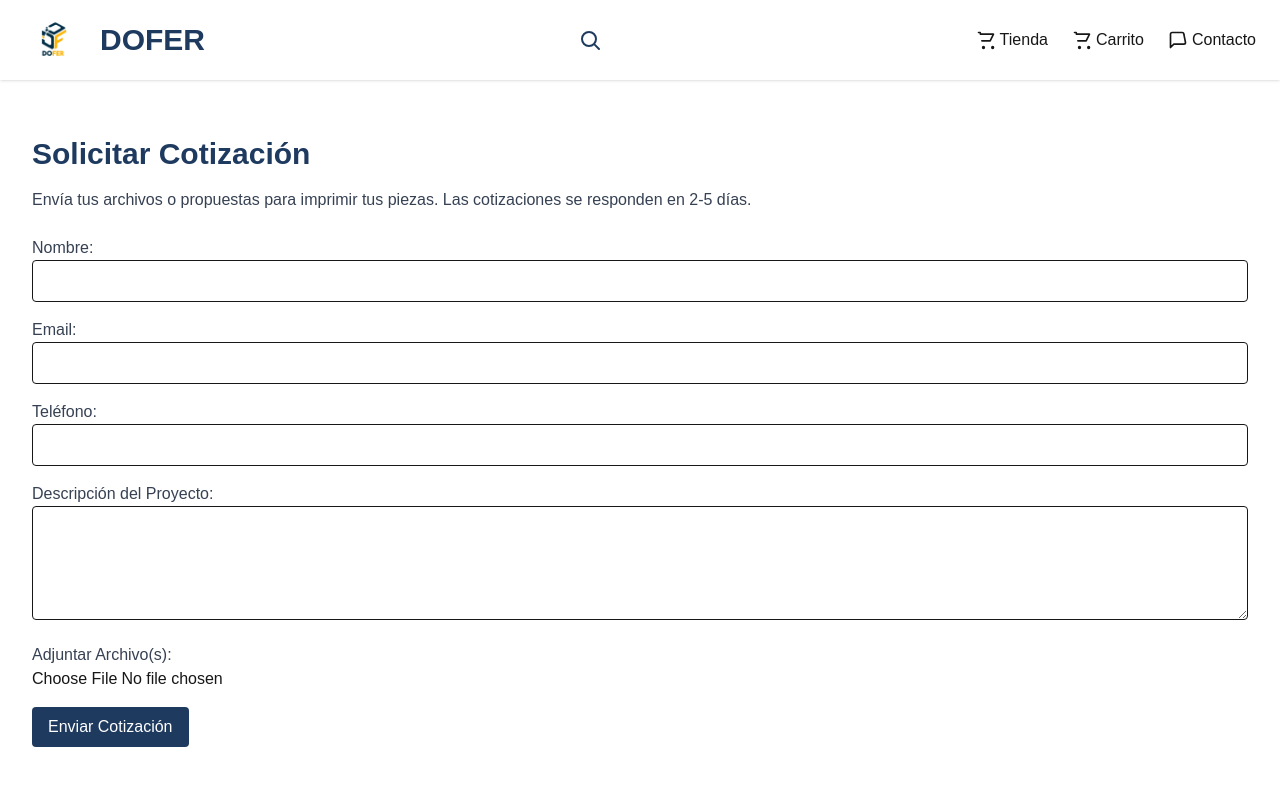
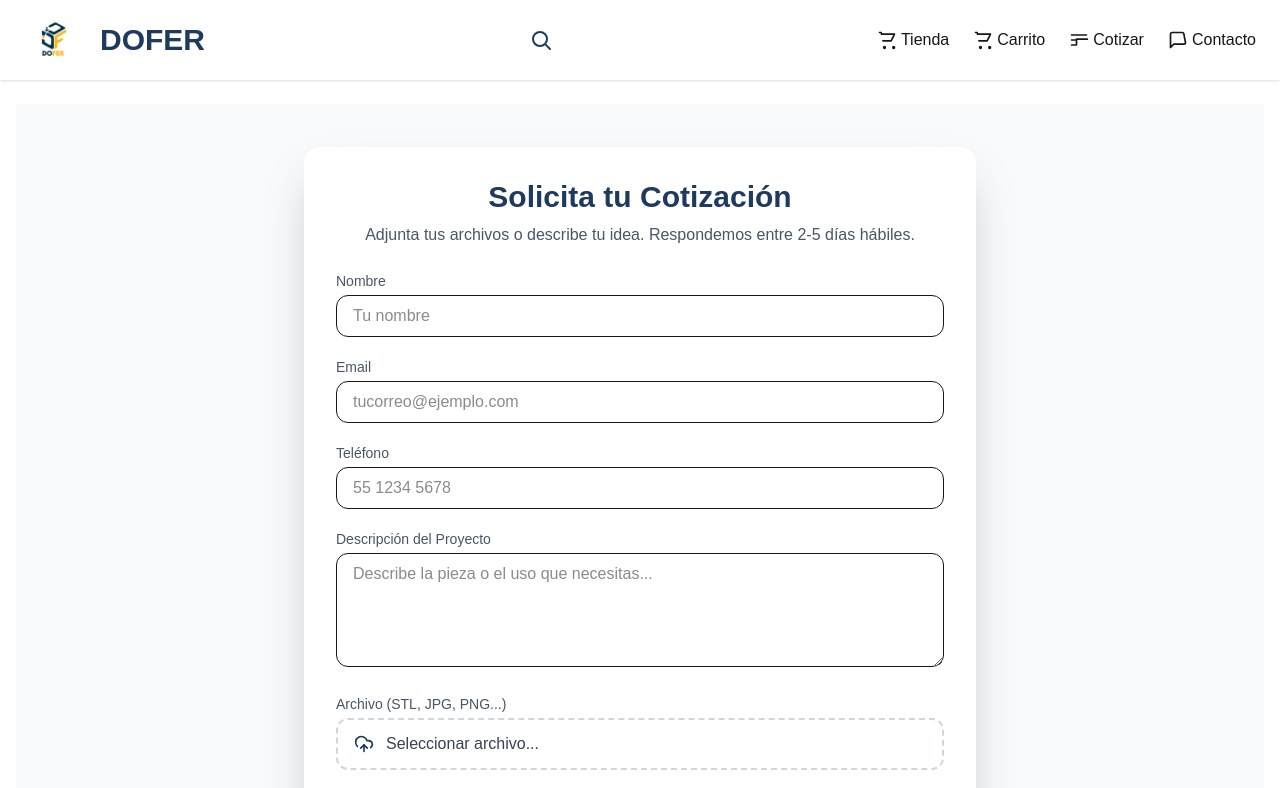
Before and after one commit to MoraMateo/Dofer-ecommerce, a Next.js app: page /quotes in a window 1280 px wide. Shown: the top 788 px of the page. Built offline with nearby package versions, Linux system fonts and the light colour scheme.

Commit message:
add lucide-react for icons and enhance quote request form UI

```diff
--- a/app/layout.tsx
+++ b/app/layout.tsx
@@ -1,10 +1,10 @@
 "use client";
 
-import { useState } from "react";
+import { useEffect, useState } from "react";
 import Image from "next/image";
 import Link from "next/link";
 import { Toaster } from "react-hot-toast";
-import "./globals.css"; // Asegúrate de que globals.css esté en app/
+import "./globals.css";
 
 export default function RootLayout({
   children,
@@ -14,17 +14,22 @@ export default function RootLayout({
   const [menuOpen, setMenuOpen] = useState(false);
   const [searchOpen, setSearchOpen] = useState(false);
   const [searchQuery, setSearchQuery] = useState("");
+  const [currentYear, setCurrentYear] = useState<string>("");
+
+  useEffect(() => {
+    setCurrentYear(new Date().getFullYear().toString());
+  }, []);
 
   return (
     <html lang="es">
       <body className="flex flex-col min-h-screen">
-        {/* Encabezado con menú */}
+        {/* Encabezado */}
         <header className="bg-white shadow">
           <nav className="container mx-auto flex items-center justify-between h-20 px-6">
-            {/* Logo y nombre */}
+            {/* Logo */}
             <div className="flex items-center gap-4">
               <Image
-                src="/dofer-logo.png" // Asegúrate de tener este archivo en public/
+                src="/dofer-logo.png"
                 alt="Dofer Logo"
                 width={60}
                 height={60}
@@ -37,7 +42,7 @@ export default function RootLayout({
               </Link>
             </div>
 
-            {/* Búsqueda (pantallas grandes) */}
+            {/* Búsqueda escritorio */}
             <div className="hidden md:flex items-center gap-3">
               {searchOpen && (
                 <input
@@ -53,7 +58,6 @@ export default function RootLayout({
                 className="p-2 hover:bg-gray-100 rounded"
                 aria-label="Buscar"
               >
-                {/* Ícono de lupa */}
                 <svg
                   className="w-6 h-6 text-dofer-blue"
                   fill="none"
@@ -70,17 +74,10 @@ export default function RootLayout({
               </button>
             </div>
 
-            {/* Barra de navegación en pantallas medianas/grandes */}
+            {/* Menú escritorio */}
             <div className="hidden md:flex items-center gap-6 font-medium">
               <Link href="/shop" className="flex items-center gap-1 hover:text-dofer-blue transition">
-                {/* Ícono de tienda */}
-                <svg
-                  className="w-5 h-5"
-                  fill="none"
-                  stroke="currentColor"
-                  strokeWidth={2}
-                  viewBox="0 0 24 24"
-                >
+                <svg className="w-5 h-5" fill="none" stroke="currentColor" strokeWidth={2} viewBox="0 0 24 24">
                   <path strokeLinecap="round" strokeLinejoin="round" d="M3 3h2l.4 2M7 13h10l4-8H5.4" />
                   <circle cx="9" cy="21" r="1" />
                   <circle cx="20" cy="21" r="1" />
@@ -88,54 +85,40 @@ export default function RootLayout({
                 <span>Tienda</span>
               </Link>
               <Link href="/cart" className="flex items-center gap-1 hover:text-dofer-blue transition">
-                {/* Ícono de carrito */}
-                <svg
-                  className="w-5 h-5"
-                  fill="none"
-                  stroke="currentColor"
-                  strokeWidth={2}
-                  viewBox="0 0 24 24"
-                >
+                <svg className="w-5 h-5" fill="none" stroke="currentColor" strokeWidth={2} viewBox="0 0 24 24">
                   <path strokeLinecap="round" strokeLinejoin="round" d="M3 3h2l.4 2M7 13h10l4-8H5.4" />
                   <circle cx="9" cy="21" r="1" />
                   <circle cx="20" cy="21" r="1" />
                 </svg>
                 <span>Carrito</span>
               </Link>
+              <Link href="/quotes" className="flex items-center gap-1 hover:text-dofer-blue transition">
+                <svg className="w-5 h-5" fill="none" stroke="currentColor" strokeWidth={2} viewBox="0 0 24 24">
+                  <path strokeLinecap="round" strokeLinejoin="round" d="M9 17v-6h13M3 6h18M3 12h6M3 18h6" />
+                </svg>
+                <span>Cotizar</span>
+              </Link>
               <Link href="/contact" className="flex items-center gap-1 hover:text-dofer-blue transition">
-                {/* Ícono de contacto */}
-                <svg
-                  className="w-5 h-5"
-                  fill="none"
-                  stroke="currentColor"
-                  strokeWidth={2}
-                  viewBox="0 0 24 24"
-                >
+                <svg className="w-5 h-5" fill="none" stroke="currentColor" strokeWidth={2} viewBox="0 0 24 24">
                   <path strokeLinecap="round" strokeLinejoin="round" d="M21 15a2 2 0 01-2 2H7l-4 4V5a2 2 0 012-2h12a2 2 0 012 2z" />
                 </svg>
                 <span>Contacto</span>
               </Link>
             </div>
 
-            {/* Botón hamburguesa para pantallas pequeñas */}
+            {/* Menú hamburguesa */}
             <button
               className="md:hidden focus:outline-none"
               onClick={() => setMenuOpen(!menuOpen)}
               aria-label="Abrir menú"
             >
-              <svg
-                className="w-6 h-6 text-dofer-blue"
-                fill="none"
-                stroke="currentColor"
-                strokeWidth={2}
-                viewBox="0 0 24 24"
-              >
+              <svg className="w-6 h-6 text-dofer-blue" fill="none" stroke="currentColor" strokeWidth={2} viewBox="0 0 24 24">
                 <path strokeLinecap="round" strokeLinejoin="round" d="M4 5h16M4 12h16M4 19h16" />
               </svg>
             </button>
           </nav>
 
-          {/* Menú desplegable en móviles */}
+          {/* Menú móvil */}
           {menuOpen && (
             <div className="md:hidden bg-white shadow px-4 py-2">
               <div className="flex items-center gap-2 mb-2">
@@ -147,25 +130,16 @@ export default function RootLayout({
                   className="w-full border rounded px-3 py-1 focus:outline-dofer-blue"
                 />
               </div>
-              <Link
-                href="/shop"
-                className="block py-1 text-gray-700 hover:text-dofer-blue transition"
-                onClick={() => setMenuOpen(false)}
-              >
+              <Link href="/shop" className="block py-1 text-gray-700 hover:text-dofer-blue transition" onClick={() => setMenuOpen(false)}>
                 Tienda
               </Link>
-              <Link
-                href="/cart"
-                className="block py-1 text-gray-700 hover:text-dofer-blue transition"
-                onClick={() => setMenuOpen(false)}
-              >
+              <Link href="/cart" className="block py-1 text-gray-700 hover:text-dofer-blue transition" onClick={() => setMenuOpen(false)}>
                 Carrito
               </Link>
-              <Link
-                href="/contact"
-                className="block py-1 text-gray-700 hover:text-dofer-blue transition"
-                onClick={() => setMenuOpen(false)}
-              >
+              <Link href="/quotes" className="block py-1 text-gray-700 hover:text-dofer-blue transition" onClick={() => setMenuOpen(false)}>
+                Cotizar
+              </Link>
+              <Link href="/contact" className="block py-1 text-gray-700 hover:text-dofer-blue transition" onClick={() => setMenuOpen(false)}>
                 Contacto
               </Link>
             </div>
@@ -180,11 +154,11 @@ export default function RootLayout({
         {/* Footer */}
         <footer className="bg-dofer-blue text-white py-4">
           <div className="container mx-auto text-center text-sm">
-            &copy; {new Date().getFullYear()} DOFER. Todos los derechos reservados.
+            &copy; {currentYear} DOFER. Todos los derechos reservados.
           </div>
         </footer>
 
-        {/* Toaster para notificaciones */}
+        {/* Notificaciones */}
         <Toaster position="top-right" toastOptions={{ style: { zIndex: 9999 } }} />
       </body>
     </html>
--- a/app/quotes/page.tsx
+++ b/app/quotes/page.tsx
@@ -1,6 +1,7 @@
 "use client";
 
-import { useState } from "react";
+import { useEffect, useState } from "react";
+import { UploadCloud, SendHorizonal } from "lucide-react";
 
 export default function QuoteRequestPage() {
   const [name, setName] = useState("");
@@ -9,108 +10,137 @@ export default function QuoteRequestPage() {
   const [description, setDescription] = useState("");
   const [file, setFile] = useState<File | null>(null);
   const [message, setMessage] = useState("");
+  const [loading, setLoading] = useState(false);
+  const [isClient, setIsClient] = useState(false);
+
+  useEffect(() => {
+    setIsClient(true);
+  }, []);
 
   const handleSubmit = async (e: React.FormEvent) => {
     e.preventDefault();
+    setLoading(true);
 
     const formData = new FormData();
     formData.append("name", name);
     formData.append("email", email);
     formData.append("phone", phone);
     formData.append("description", description);
-    if (file) {
-      formData.append("file", file);
-    }
+    if (file) formData.append("file", file);
 
     try {
       const res = await fetch("/api/quotes", {
         method: "POST",
         body: formData,
       });
+
       if (res.ok) {
-        setMessage("Cotización enviada con éxito. Te responderemos en 2-5 días.");
+        setMessage("✅ Cotización enviada con éxito. Te responderemos en 2-5 días.");
         setName("");
         setEmail("");
         setPhone("");
         setDescription("");
         setFile(null);
       } else {
-        setMessage("Hubo un error al enviar la cotización.");
+        setMessage("❌ Hubo un error al enviar la cotización.");
       }
     } catch (error) {
       console.error(error);
-      setMessage("Hubo un error al enviar la cotización.");
+      setMessage("❌ Error inesperado al enviar la cotización.");
     }
+
+    setLoading(false);
   };
 
   return (
-    <div className="container mx-auto px-4 py-8">
-      <h1 className="text-3xl font-bold text-dofer-blue mb-4">Solicitar Cotización</h1>
-      <p className="text-gray-700 mb-6">
-        Envía tus archivos o propuestas para imprimir tus piezas. Las cotizaciones se responden en 2-5 días.
+    <div className="min-h-screen bg-gray-50 flex items-center justify-center px-4 py-10">
+      <div className="w-full max-w-2xl bg-white shadow-2xl rounded-2xl p-8">
+        <h1 className="text-3xl font-bold text-dofer-blue mb-2 text-center">Solicita tu Cotización</h1>
+        <p className="text-center text-gray-600 mb-6">
+          Adjunta tus archivos o describe tu idea. Respondemos entre 2-5 días hábiles.
         </p>
-      <form onSubmit={handleSubmit} className="space-y-4">
-        {/* Nombre */}
+        <form onSubmit={handleSubmit} className="space-y-5">
           <div>
-          <label className="block text-gray-700">Nombre:</label>
+            <label className="block text-sm text-gray-600">Nombre</label>
             <input
               type="text"
               value={name}
               onChange={(e) => setName(e.target.value)}
               required
-            className="w-full border rounded px-3 py-2 focus:outline-dofer-blue"
+              className="w-full mt-1 px-4 py-2 rounded-xl border focus:outline-dofer-blue"
+              placeholder="Tu nombre"
             />
           </div>
-        {/* Email */}
+
           <div>
-          <label className="block text-gray-700">Email:</label>
+            <label className="block text-sm text-gray-600">Email</label>
             <input
               type="email"
               value={email}
               onChange={(e) => setEmail(e.target.value)}
               required
-            className="w-full border rounded px-3 py-2 focus:outline-dofer-blue"
+              className="w-full mt-1 px-4 py-2 rounded-xl border focus:outline-dofer-blue"
+              placeholder="tucorreo@ejemplo.com"
             />
           </div>
-        {/* Teléfono */}
+
           <div>
-          <label className="block text-gray-700">Teléfono:</label>
+            <label className="block text-sm text-gray-600">Teléfono</label>
             <input
               type="tel"
               value={phone}
               onChange={(e) => setPhone(e.target.value)}
               required
-            className="w-full border rounded px-3 py-2 focus:outline-dofer-blue"
+              className="w-full mt-1 px-4 py-2 rounded-xl border focus:outline-dofer-blue"
+              placeholder="55 1234 5678"
             />
           </div>
-        {/* Descripción del Proyecto */}
+
           <div>
-          <label className="block text-gray-700">Descripción del Proyecto:</label>
+            <label className="block text-sm text-gray-600">Descripción del Proyecto</label>
             <textarea
               value={description}
               onChange={(e) => setDescription(e.target.value)}
               required
               rows={4}
-            className="w-full border rounded px-3 py-2 focus:outline-dofer-blue"
+              className="w-full mt-1 px-4 py-2 rounded-xl border focus:outline-dofer-blue"
+              placeholder="Describe la pieza o el uso que necesitas..."
             />
           </div>
-        {/* Adjuntar Archivo(s) */}
+
           <div>
-          <label className="block text-gray-700">Adjuntar Archivo(s):</label>
+            <label className="block text-sm text-gray-600">Archivo (STL, JPG, PNG...)</label>
+            <label className="flex items-center gap-3 cursor-pointer mt-1 px-4 py-3 border-2 border-dashed border-gray-300 rounded-xl hover:bg-gray-50">
+              <UploadCloud className="w-5 h-5 text-dofer-blue" />
+              {isClient && (
+                <span className="text-gray-700">
+                  {file ? file.name : "Seleccionar archivo..."}
+                </span>
+              )}
               <input
                 type="file"
                 onChange={(e) => setFile(e.target.files ? e.target.files[0] : null)}
-            className="w-full"
+                className="hidden"
               />
+            </label>
           </div>
+
           <button
             type="submit"
-          className="bg-dofer-blue text-white px-4 py-2 rounded hover:bg-dofer-yellow transition"
+            disabled={loading}
+            className="w-full flex justify-center items-center gap-2 bg-dofer-blue text-white font-semibold py-2 rounded-xl hover:bg-dofer-yellow transition-all"
           >
-          Enviar Cotización
+            {loading ? "Enviando..." : "Enviar Cotización"}
+            <SendHorizonal size={18} />
           </button>
         </form>
-      {message && <p className="mt-4 text-green-600 font-medium">{message}</p>}
+
+        {message && (
+          <div className="mt-6 text-center text-sm font-medium text-dofer-blue">
+            {message}
+          </div>
+        )}
+      </div>
     </div>
   );
 }
--- a/package.json
+++ b/package.json
@@ -11,6 +11,7 @@
     "@tailwindcss/cli": "^4.0.14",
     "axios": "^1.8.3",
     "formidable": "^3.5.2",
+    "lucide-react": "^0.485.0",
     "next": "15.2.3",
     "react": "^19.0.0",
     "react-dom": "^19.0.0",
```
Also changed, not shown: 1 other file (tests, documents, lock files or other folders). Lines whose indentation alone changed are shown as unchanged.
